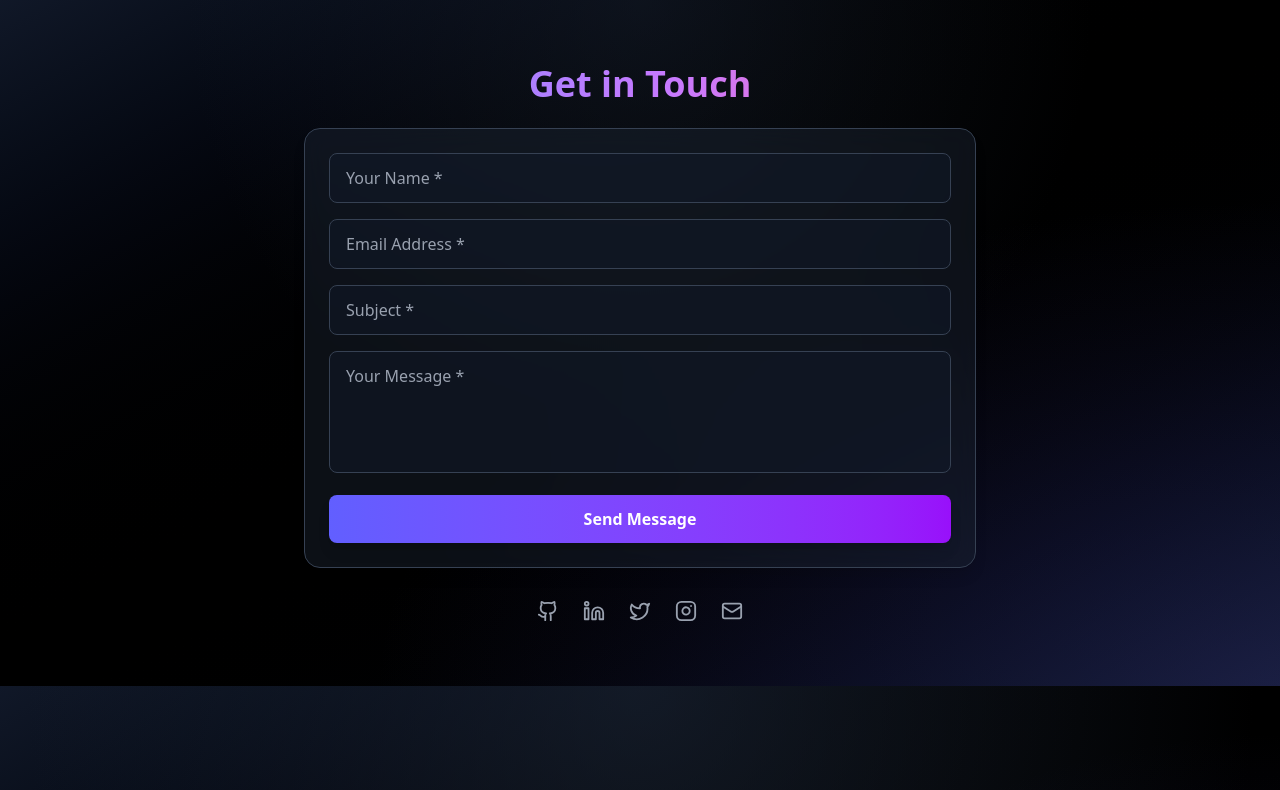
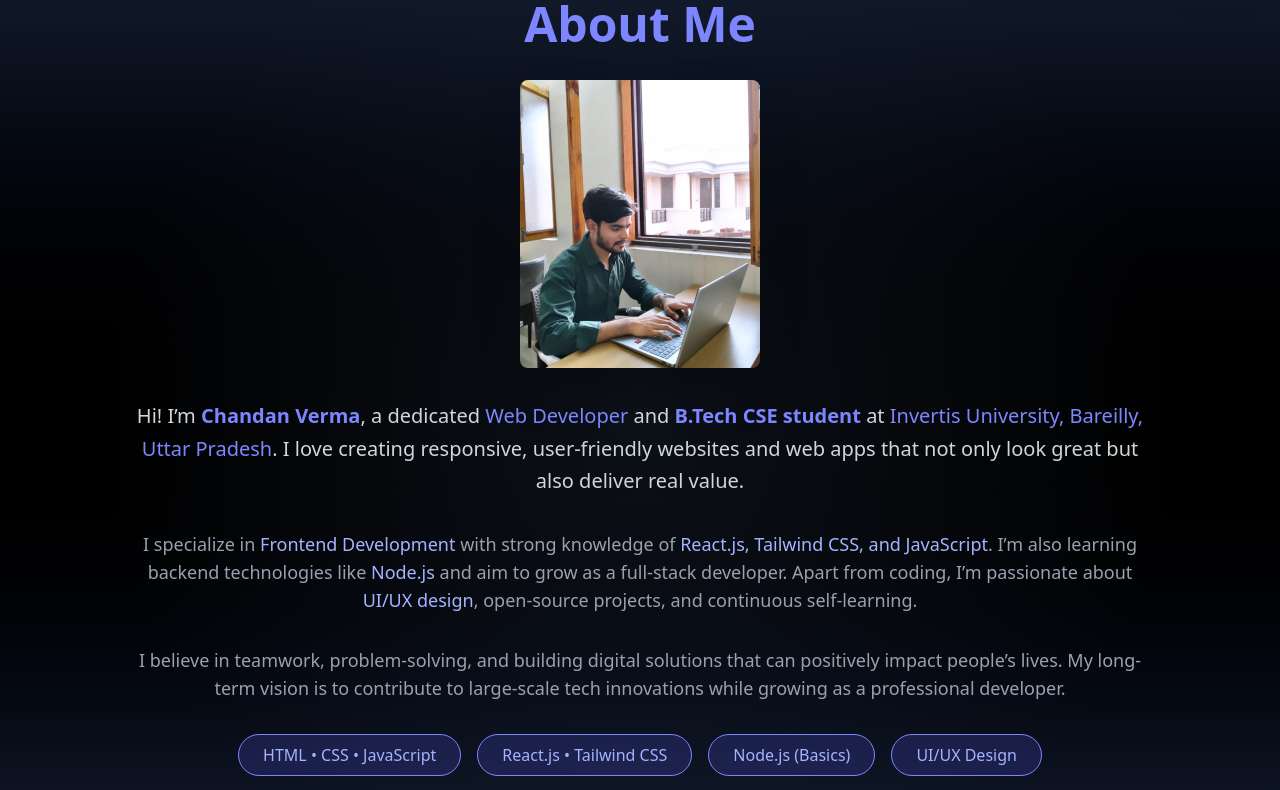
Before and after one commit to chandanXcoder/MyPortfolio, a React (Vite) app: page / in a window 1280 px wide. Shown: the part 800-1590 px from the top of the page. Built offline with nearby package versions, Linux system fonts and the light colour scheme.

Commit message:
add about me

```diff
--- a/src/components/AboutMe.jsx
+++ b/src/components/AboutMe.jsx
@@ -1,156 +1,110 @@
-import React, { useState } from "react";
+import React from "react";
 import { motion } from "framer-motion";
-import { Github, Linkedin, Twitter, Instagram, Mail } from "lucide-react";
+import chandImage from "../assets/chand.jpg";
 
-const Contact = () => {
-  const [formData, setFormData] = useState({
-    name: "",
-    email: "",
-    subject: "",
-    message: "",
-  });
-
-  const [isSubmitting, setIsSubmitting] = useState(false);
-  const [submitStatus, setSubmitStatus] = useState(null);
-
-  const handleInputChange = (e) => {
-    setFormData({
-      ...formData,
-      [e.target.name]: e.target.value,
-    });
-  };
-
-  const handleSubmit = async (e) => {
-    e.preventDefault();
-    setIsSubmitting(true);
-
-    setTimeout(() => {
-      setIsSubmitting(false);
-      setSubmitStatus("success");
-      setFormData({ name: "", email: "", subject: "", message: "" });
-      setTimeout(() => setSubmitStatus(null), 5000);
-    }, 2000);
-  };
-
+const AboutMe = () => {
   return (
     <section
-      id="contact"
-      className="relative py-16 px-6 bg-gradient-to-br from-gray-900 via-black to-gray-900 flex items-center justify-center"
+      id="about"
+      className="relative flex items-center justify-center min-h-screen bg-gradient-to-b from-gray-900 via-black to-gray-900 text-white px-6"
     >
       {/* Background Glow */}
-      <div className="absolute inset-0 bg-[radial-gradient(ellipse_at_top,_#1e293b_0%,_transparent_50%)] opacity-40"></div>
-      <div className="absolute inset-0 bg-[radial-gradient(ellipse_at_bottom_right,_#312e81_0%,_transparent_50%)] opacity-30"></div>
+      <div className="absolute inset-0 bg-[radial-gradient(circle_at_center,_#1e293b,_transparent_70%)] opacity-40 pointer-events-none"></div>
 
-      <div className="relative max-w-2xl w-full">
-        {/* Heading */}
+      <div className="relative max-w-5xl mx-auto text-center space-y-8">
+        {/* Animated Heading */}
         <motion.h2
-          initial={{ opacity: 0, y: -20 }}
-          whileInView={{ opacity: 1, y: 0 }}
-          transition={{ duration: 0.6 }}
-          viewport={{ once: true }}
-          className="text-center text-4xl font-extrabold text-transparent bg-clip-text bg-gradient-to-r from-indigo-400 via-purple-400 to-pink-400 mb-6"
+          initial={{ opacity: 0, y: 40 }}
+          animate={{ opacity: 1, y: 0 }}
+          transition={{ duration: 0.8 }}
+          className="text-4xl md:text-5xl font-bold text-indigo-400"
         >
-          Get in Touch
+          About Me
         </motion.h2>
 
-        {/* Contact Form */}
+        {/* Rectangle Photo */}
         <motion.div
-          initial={{ opacity: 0, y: 20 }}
-          whileInView={{ opacity: 1, y: 0 }}
-          transition={{ duration: 0.7 }}
-          viewport={{ once: true }}
-          className="bg-gray-800/40 backdrop-blur-md rounded-2xl p-6 border border-gray-700 shadow-lg"
+          initial={{ opacity: 0, scale: 0.8 }}
+          animate={{ opacity: 1, scale: 1 }}
+          transition={{ duration: 0.8, delay: 0.2 }}
+          className="flex justify-center"
         >
-          <form onSubmit={handleSubmit} className="space-y-4">
-            <input
-              type="text"
-              name="name"
-              placeholder="Your Name *"
-              required
-              value={formData.name}
-              onChange={handleInputChange}
-              className="w-full px-4 py-3 bg-gray-900/50 border border-gray-700 rounded-lg text-white placeholder-gray-400 focus:ring-2 focus:ring-indigo-400 focus:border-transparent transition-all"
-            />
-            <input
-              type="email"
-              name="email"
-              placeholder="Email Address *"
-              required
-              value={formData.email}
-              onChange={handleInputChange}
-              className="w-full px-4 py-3 bg-gray-900/50 border border-gray-700 rounded-lg text-white placeholder-gray-400 focus:ring-2 focus:ring-indigo-400 focus:border-transparent transition-all"
-            />
-            <input
-              type="text"
-              name="subject"
-              placeholder="Subject *"
-              required
-              value={formData.subject}
-              onChange={handleInputChange}
-              className="w-full px-4 py-3 bg-gray-900/50 border border-gray-700 rounded-lg text-white placeholder-gray-400 focus:ring-2 focus:ring-indigo-400 focus:border-transparent transition-all"
-            />
-            <textarea
-              name="message"
-              placeholder="Your Message *"
-              rows="4"
-              required
-              value={formData.message}
-              onChange={handleInputChange}
-              className="w-full px-4 py-3 bg-gray-900/50 border border-gray-700 rounded-lg text-white placeholder-gray-400 focus:ring-2 focus:ring-indigo-400 focus:border-transparent transition-all resize-none"
-            ></textarea>
-
-            <motion.button
-              type="submit"
-              disabled={isSubmitting}
-              whileHover={{ scale: 1.03 }}
-              whileTap={{ scale: 0.97 }}
-              className={`w-full py-3 rounded-lg font-semibold text-white transition-all duration-300 ${
-                isSubmitting
-                  ? "bg-gray-600 cursor-not-allowed"
-                  : "bg-gradient-to-r from-indigo-500 to-purple-600 hover:opacity-90 shadow-lg"
-              }`}
-            >
-              {isSubmitting ? "Sending..." : "Send Message"}
-            </motion.button>
-
-            {submitStatus === "success" && (
-              <motion.p
-                initial={{ opacity: 0 }}
-                animate={{ opacity: 1 }}
-                className="text-green-400 text-sm mt-3"
-              >
-                ✓ Message sent successfully!
-              </motion.p>
-            )}
-          </form>
+          <img
+            src={chandImage}
+            alt="Chandan Verma"
+            className="w-60 h-72 object-cover shadow-2xl rounded-lg"
+          />
         </motion.div>
 
-        {/* Social Icons */}
+        {/* Intro Paragraph */}
+        <motion.p
+          initial={{ opacity: 0, y: 30 }}
+          animate={{ opacity: 1, y: 0 }}
+          transition={{ duration: 1, delay: 0.3 }}
+          className="text-lg md:text-xl text-gray-300 leading-relaxed"
+        >
+          Hi! I’m{" "}
+          <span className="text-indigo-400 font-semibold">Chandan Verma</span>,
+          a dedicated <span className="text-indigo-400">Web Developer</span> and
+          <span className="text-indigo-400 font-semibold"> B.Tech CSE student </span>
+          at <span className="text-indigo-400">Invertis University, Bareilly, Uttar Pradesh</span>.
+          I love creating responsive, user-friendly websites and web apps that not only look
+          great but also deliver real value.
+        </motion.p>
+
+        {/* Extra Personal Lines */}
+        <motion.p
+          initial={{ opacity: 0, y: 20 }}
+          animate={{ opacity: 1, y: 0 }}
+          transition={{ duration: 1, delay: 0.5 }}
+          className="text-md md:text-lg text-gray-400"
+        >
+          I specialize in <span className="text-indigo-300">Frontend Development</span> with
+          strong knowledge of <span className="text-indigo-300">React.js, Tailwind CSS, and JavaScript</span>.
+          I’m also learning backend technologies like <span className="text-indigo-300">Node.js</span> and aim to
+          grow as a full-stack developer.
+          Apart from coding, I’m passionate about <span className="text-indigo-300">UI/UX design</span>,
+          open-source projects, and continuous self-learning.
+        </motion.p>
+
+        <motion.p
+          initial={{ opacity: 0, y: 20 }}
+          animate={{ opacity: 1, y: 0 }}
+          transition={{ duration: 1, delay: 0.7 }}
+          className="text-md md:text-lg text-gray-400"
+        >
+          I believe in teamwork, problem-solving, and building digital solutions that can
+          positively impact people’s lives.
+          My long-term vision is to contribute to large-scale tech innovations while
+          growing as a professional developer.
+        </motion.p>
+
+        {/* Skills / Highlights */}
         <motion.div
-          initial={{ opacity: 0, y: 20 }}
-          whileInView={{ opacity: 1, y: 0 }}
-          transition={{ duration: 0.8, delay: 0.2 }}
-          viewport={{ once: true }}
-          className="flex justify-center gap-6 mt-8"
+          initial={{ opacity: 0, scale: 0.9 }}
+          animate={{ opacity: 1, scale: 1 }}
+          transition={{ duration: 1, delay: 0.8 }}
+          className="flex flex-wrap justify-center gap-4 mt-8"
         >
           {[
-            { icon: <Github size={22} />, link: "https://github.com/" },
-            { icon: <Linkedin size={22} />, link: "https://linkedin.com/" },
-            { icon: <Twitter size={22} />, link: "https://twitter.com/" },
-            { icon: <Instagram size={22} />, link: "https://instagram.com/" },
-            { icon: <Mail size={22} />, link: "mailto:youremail@example.com" },
-          ].map((item, index) => (
-            <motion.a
+            "HTML • CSS • JavaScript",
+            "React.js • Tailwind CSS",
+            "Node.js (Basics)",
+            "UI/UX Design",
+            "Git • GitHub • Version Control",
+            "C • C++ • Python (Basics)",
+          ].map((skill, index) => (
+            <motion.span
               key={index}
-              href={item.link}
-              target="_blank"
-              rel="noopener noreferrer"
-              whileHover={{ scale: 1.3, rotate: 5 }}
-              whileTap={{ scale: 0.9 }}
-              className="text-gray-400 hover:text-indigo-400 transition-colors"
+              whileHover={{
+                scale: 1.1,
+                boxShadow: "0px 0px 20px rgba(99,102,241,0.7)",
+              }}
+              transition={{ type: "spring", stiffness: 300 }}
+              className="px-6 py-2 rounded-full bg-indigo-500/20 border border-indigo-400 text-indigo-300 cursor-default backdrop-blur-sm hover:bg-indigo-500/30 transition-all duration-300"
             >
-              {item.icon}
-            </motion.a>
+              {skill}
+            </motion.span>
           ))}
         </motion.div>
       </div>
@@ -158,4 +112,4 @@ const Contact = () => {
   );
 };
 
-export default Contact;
+export default AboutMe;
--- a/src/components/Hero.jsx
+++ b/src/components/Hero.jsx
@@ -35,7 +35,7 @@ const Hero = () => {
   return (
     <section
       id="hero"
-      className="relative min-h-screen flex items-center justify-center bg-gradient-to-br from-gray-900 via-black to-gray-900 px-8"
+      className="relative min-h-screen bg-gradient-to-br from-gray-900 via-black to-gray-900 px-8 pt-24 md:pt-28"
     >
       {/* Background Glow */}
       <div className="absolute inset-0 bg-[radial-gradient(circle_at_top_left,_#1e293b_0%,_transparent_60%)] opacity-60"></div>
@@ -48,10 +48,10 @@ const Hero = () => {
           whileInView={{ opacity: 1, x: 0 }}
           transition={{ duration: 0.8 }}
           viewport={{ once: true }}
-          className="text-left"
+          className="text-center md:text-left"
         >
           <h1 className="text-5xl md:text-6xl font-extrabold mb-6 bg-gradient-to-r from-indigo-400 via-purple-400 to-pink-400 bg-clip-text text-transparent">
-            Welcome to My Portfolio
+            Welcome to my portfolio
           </h1>
         </motion.div>
 
```
